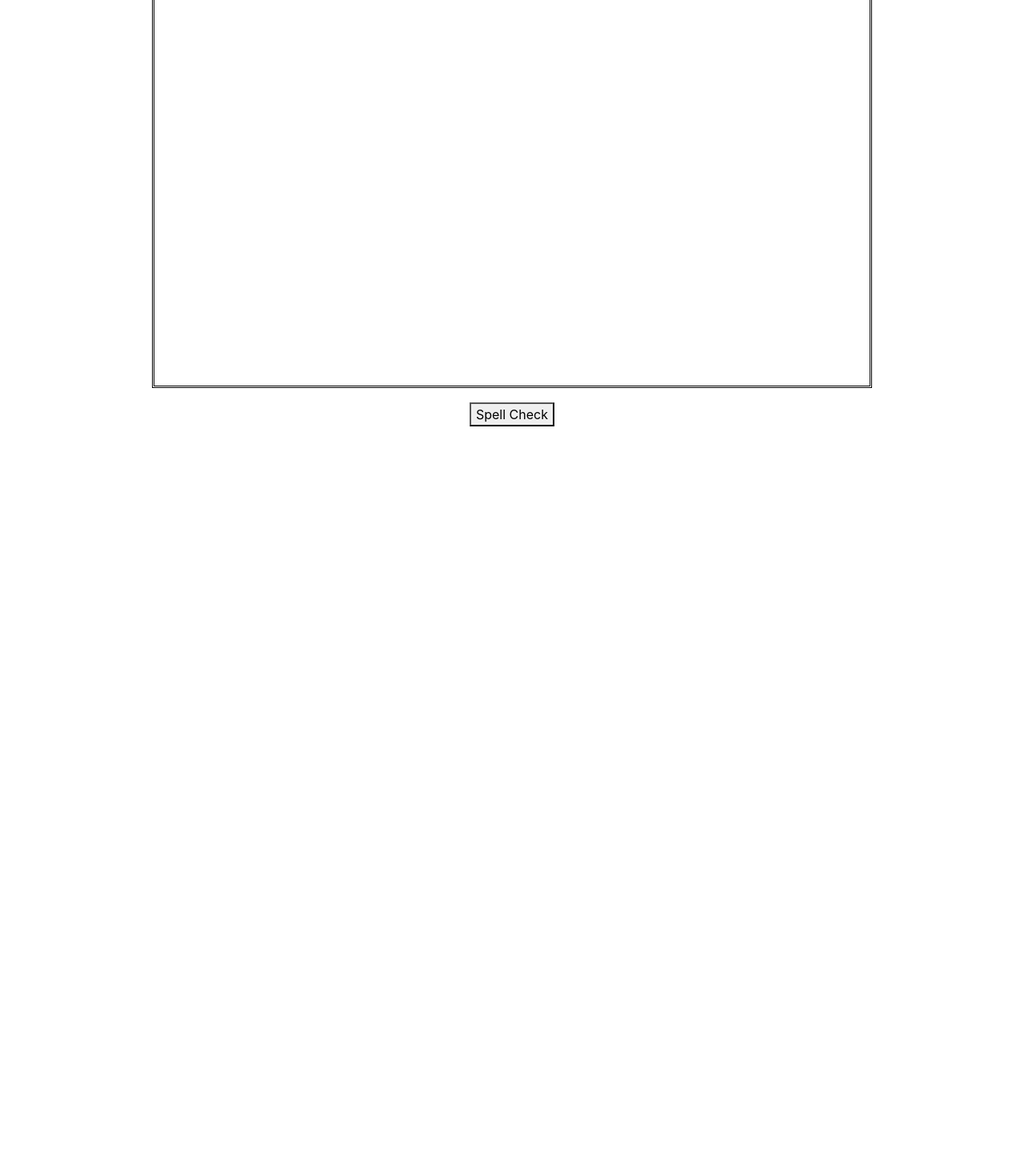
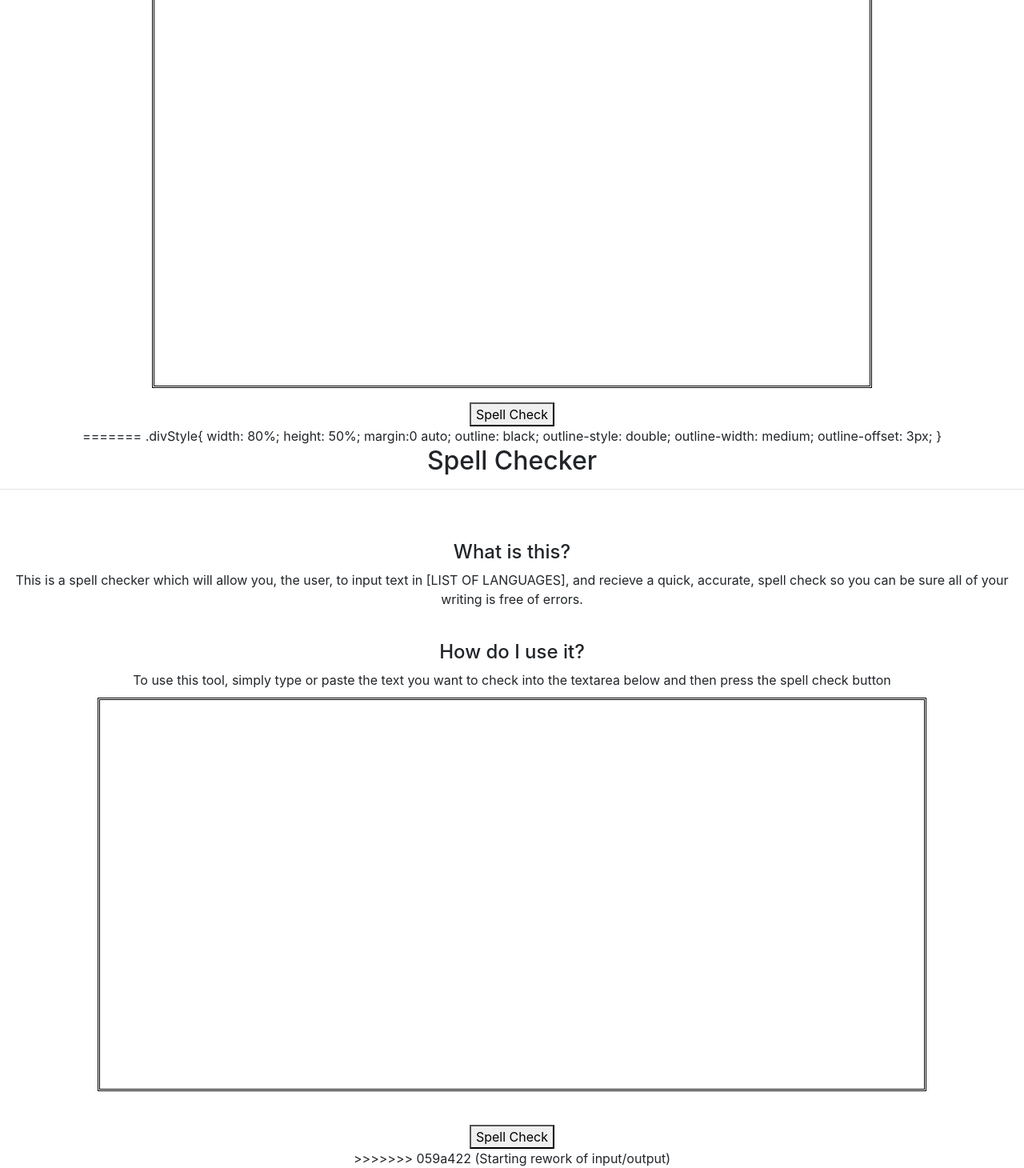
Before and after one commit to GreihMurray/SoftwareDevProject2021, a Flask app: page /index in a window 1280 px wide. Shown: the part 81-1541 px from the top of the page at 80% size. Before the commit the page ends 614 px from the top, so only its background shows below. Run offline with Flask 2, Linux system fonts and the light colour scheme; some libraries are stand-ins or nearby versions.

Commit message:
Starting rework of input/output
Started to rework the input/output. Replaced text area with editable
div, added javascript to take data from div and pass through form, and
added styling to the div itself

```diff
--- a/app/templates/index.html
+++ b/app/templates/index.html
@@ -58,6 +58,69 @@ HTML file that uses base template to create specific page for textbox editor
                 document.getElementById("InputOutputTextArea").value = document.getElementById('InputOutputDiv').innerHTML;
             }
         }
+<<<<<<< HEAD
     </script>
+=======
+
+        .divStyle{
+            width: 80%;
+            height: 50%;
+            margin:0 auto;
+            outline: black;
+            outline-style: double;
+            outline-width: medium;
+            outline-offset: 3px;
+        }
+    </style>
+</head>
+
+<body>
+
+<h2>Spell Checker</h2>
+
+<hr>
+<br><br>
+
+<h4>What is this?</h4>
+<p>This is a spell checker which will allow you, the user, to input text in [LIST OF LANGUAGES], and recieve a quick, accurate, spell check so you can be sure all of your writing is free of errors.</p>
+
+<br>
+<h4>How do I use it?</h4>
+<p>To use this tool, simply type or paste the text you want to check into the textarea below and then press the spell check button</p>
+
+<form method='POST' id="TextForm" onsubmit="return getContent()">
+
+<textarea id="InputOutputTextArea" style="display: none" name="TextToCheck"></textarea>
+
+<div contenteditable="true" id="InputOutputDiv" class="divStyle" >
+
+
+{% for word in misspelled_words%}
+    <span class={{word[0]}}>{{word[1]}}</span>
+{% endfor %}
+
+</div>
+
+<br><br>
+
+<button type="submit">Spell Check</button>
+
+</form>
+
+<script src="https://code.jquery.com/jquery-3.5.1.js"
+          integrity="sha256-QWo7LDvxbWT2tbbQ97B53yJnYU3WhH/C8ycbRAkjPDc="
+          crossorigin="anonymous"></script>
+
+<script type="text/javascript">
+	function getContent(){
+	    document.getElementById("InputOutputTextArea").value = document.getElementById('InputOutputDiv').innerHTML;
+    }
+</script>
+
+</body>
+
+<footer>
+</footer>
+>>>>>>> 059a422 (Starting rework of input/output)
 
 {% endblock %}
```
